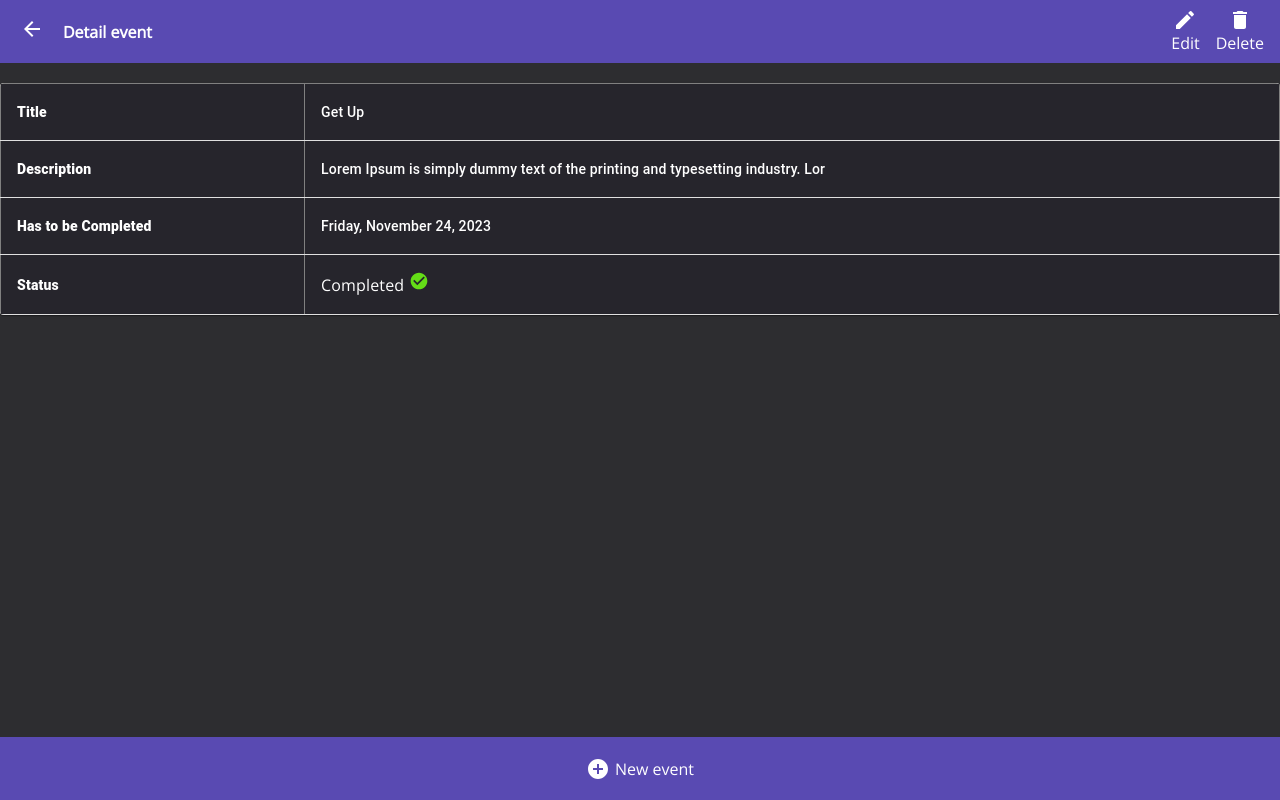
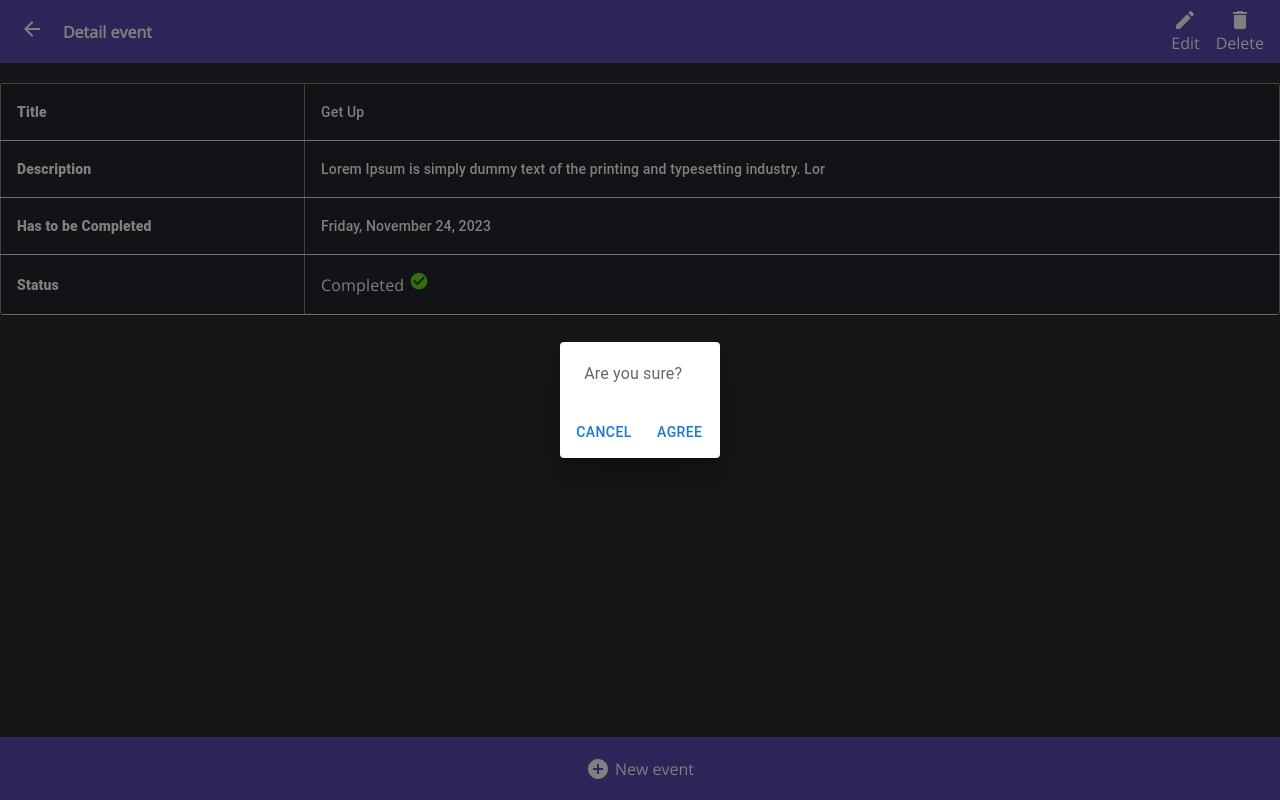
Before and after one commit to mitsuya-creator/todolist, a React (Vite) app: page /events/detail/1700788859000 in a window 1280 px wide. Both pictures are taken after a click on the button "Delete". Built offline with nearby package versions, Linux system fonts and the light colour scheme.

Commit message:
Add: added modalConfirmDelete

```diff
--- /dev/null
+++ b/src/components/ModalConfirmDelete.jsx
@@ -0,0 +1,33 @@
+import React from 'react';
+import Button from '@mui/material/Button';
+import Dialog from '@mui/material/Dialog';
+import DialogActions from '@mui/material/DialogActions';
+import DialogContent from '@mui/material/DialogContent';
+import DialogContentText from '@mui/material/DialogContentText';
+import Slide from '@mui/material/Slide';
+
+const Transition = React.forwardRef(function Transition(props, ref) {
+    return <Slide direction="up" ref={ref} {...props} />;
+});
+
+export default function ModalConfirmDelete({ isOpen, setIsOpen }) {
+    return (
+        <Dialog
+            open={isOpen}
+            TransitionComponent={Transition}
+            keepMounted
+            onClose={() => setIsOpen(false)}
+            aria-describedby="alert-dialog-slide-description"
+        >
+            <DialogContent>
+                <DialogContentText id="alert-dialog-slide-description">
+                    Are you sure?
+                </DialogContentText>
+            </DialogContent>
+            <DialogActions>
+                <Button onClick={() => setIsOpen(false)}>Cancel</Button>
+                <Button>Agree</Button>
+            </DialogActions>
+        </Dialog>
+    );
+}
--- a/src/pages/DetailEvent.jsx
+++ b/src/pages/DetailEvent.jsx
@@ -1,4 +1,4 @@
-import React from "react";
+import { React, useState } from "react";
 import { useParams, Link } from "react-router-dom";
 import ButtonBackNavigation from "@/components/button/ButtonNavigationBack";
 import Slide from '@mui/material/Slide';
@@ -7,8 +7,11 @@ import EditIcon from '@mui/icons-material/Edit';
 import { useDetailEvent } from "@/utils/useDetailEvents";
 import CardDetail from "@/components/CardDetail";
 import ButtonAddTodo from '@/components/button/ButtonAddTodo';
+import ModalConfirmDelete from "@/components/ModalConfirmDelete";
 
 export default function DetailEvent() {
+    const [isOpen, setIsOpen] = useState(false);
+    console.log(isOpen)
     const { id } = useParams();
     const event = useDetailEvent(id);
     return (
@@ -21,12 +24,12 @@ export default function DetailEvent() {
                     </section>
                     <section className="container_icon_title">
                         <Link to={`/events/detail/edit/${event[0].id}`} className="link">
-                            <button onClick={() => console.log(id)}>
+                            <button>
                                 <EditIcon />
                                 <span>Edit</span>
                             </button>
                         </Link>
-                        <button>
+                        <button onClick={() => setIsOpen(true)}>
                             <DeleteIcon />
                             <span>Delete</span>
                         </button>
@@ -34,6 +37,7 @@ export default function DetailEvent() {
                 </div>
                 <CardDetail event={event} />
                 <ButtonAddTodo style={"container_button_add_todo_detail_event"} />
+                <ModalConfirmDelete isOpen={isOpen} setIsOpen={setIsOpen} />
             </div>
         </Slide>
     )
```
